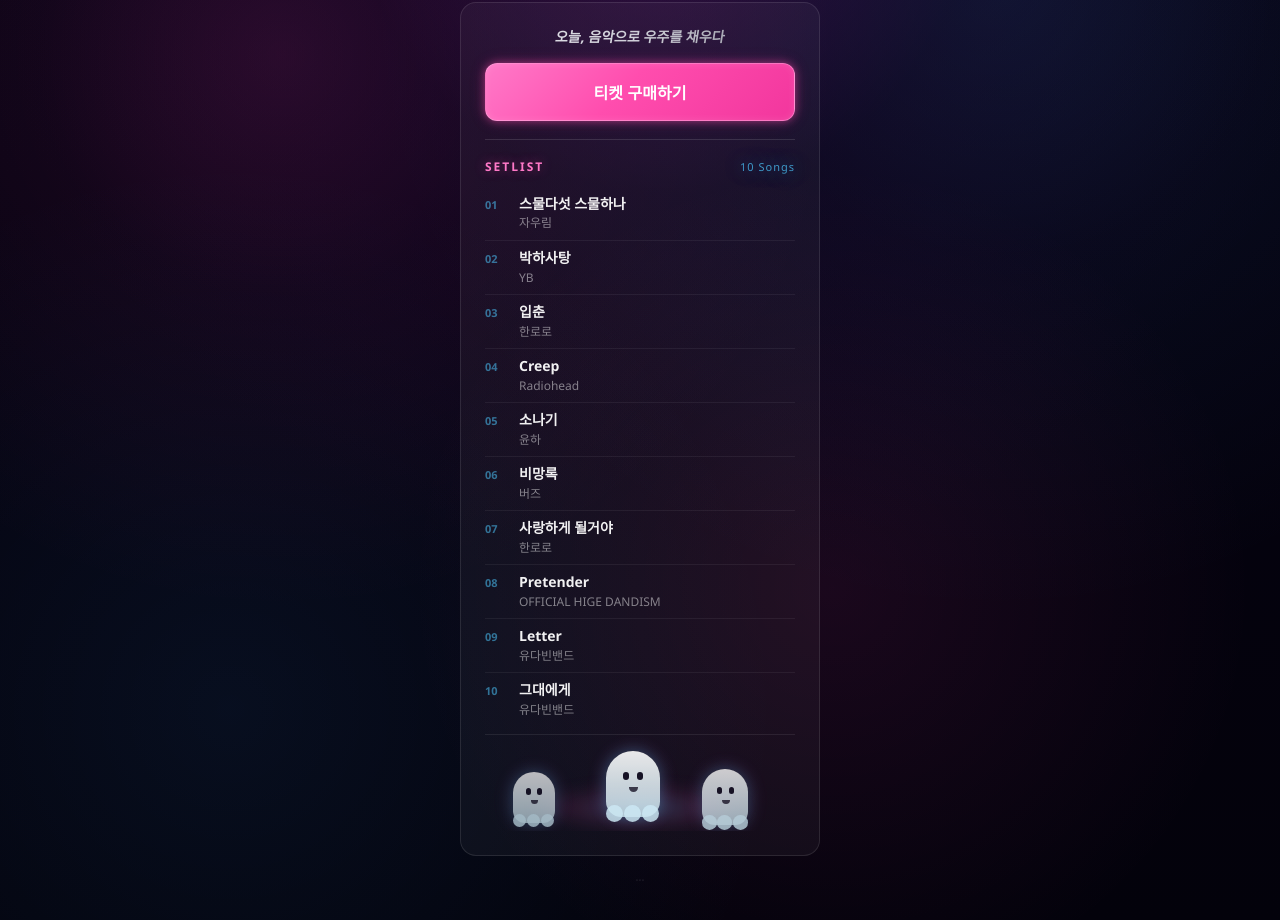
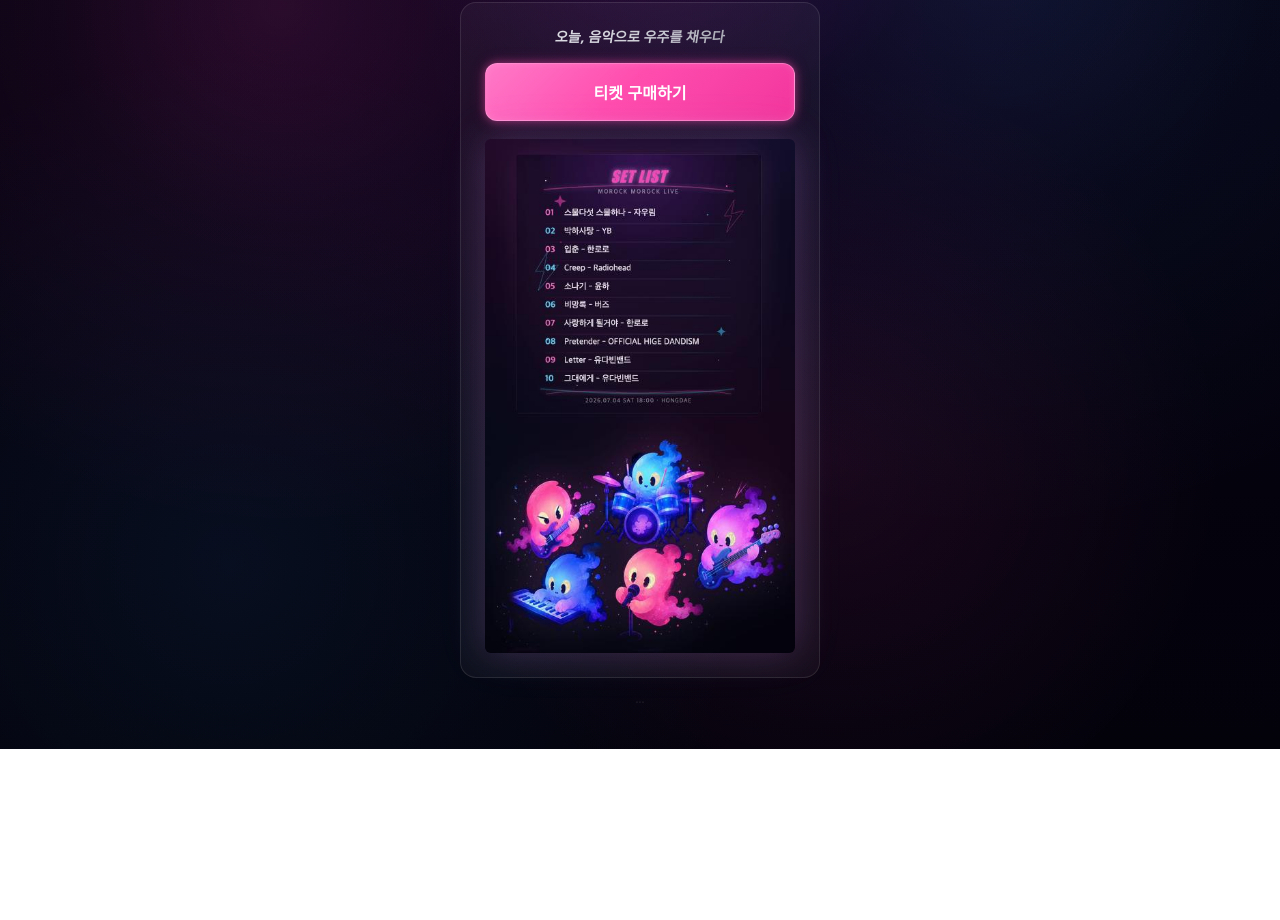
Before and after one commit to fe1220/morock-morock, a React (Vite) app: page / in a window 1280 px wide. Shown: the part 284-1204 px from the top of the page. After the commit the page ends 1033 px from the top, so only its background shows below. Built offline with nearby package versions, Linux system fonts and the light colour scheme; no server answers; the database is empty.

Commit message:
Use setlist band image on home page

```diff
--- a/src/App.jsx
+++ b/src/App.jsx
@@ -20,22 +20,10 @@ const FALLBACK_TICKETS = [
   "BEAT", "BELL"
 ];
 
-const SETLIST = [
-  ["스물다섯 스물하나", "자우림"],
-  ["박하사탕", "YB"],
-  ["입춘", "한로로"],
-  ["Creep", "Radiohead"],
-  ["소나기", "윤하"],
-  ["비망록", "버즈"],
-  ["사랑하게 될거야", "한로로"],
-  ["Pretender", "OFFICIAL HIGE DANDISM"],
-  ["Letter", "유다빈밴드"],
-  ["그대에게", "유다빈밴드"],
-];
-
 const ADMIN_PASSWORD = "morock2026";
 const KAKAO_LINK = "https://qr.kakaopay.com/FWTghOPPE5dc01755";
 const BANK_ACCOUNT = "카카오뱅크 79423225974 김상현";
+const SETLIST_BAND_IMG = `${import.meta.env.BASE_URL}setlist-band-20260620.jpg`;
 const SPACE_LAYERS = [
   "radial-gradient(circle at 52% 14%, rgba(74,19,91,.62) 0, rgba(31,7,48,.34) 25%, transparent 55%)",
   "radial-gradient(circle at 22% 28%, rgba(255,66,183,.16) 0, rgba(255,66,183,.06) 18%, transparent 42%)",
@@ -341,126 +329,16 @@ export default function App() {
 
   const setlistSection = {
     marginTop: "6px",
-    paddingTop: "18px",
-    borderTop: "1px solid rgba(255,255,255,0.12)",
-    textAlign: "left",
+    width: "100%",
   };
 
-  const setlistHeader = {
-    display: "flex",
-    alignItems: "center",
-    justifyContent: "space-between",
-    marginBottom: "12px",
+  const setlistBandImage = {
+    display: "block",
+    width: "100%",
+    height: "auto",
+    borderRadius: "6px",
+    filter: "drop-shadow(0 0 18px rgba(255,66,183,0.16)) drop-shadow(0 0 22px rgba(77,200,255,0.12))",
   };
-
-  const setlistTitle = {
-    color: "#ff79c8",
-    fontSize: "12px",
-    fontWeight: "800",
-    letterSpacing: "2px",
-    textTransform: "uppercase",
-    textShadow: "0 0 12px rgba(255, 79, 176, 0.45)",
-  };
-
-  const setlistCount = {
-    color: "#4dc8ffbb",
-    fontSize: "11px",
-    letterSpacing: "1px",
-    textShadow: glowBlue,
-  };
-
-  const setlistRow = {
-    display: "grid",
-    gridTemplateColumns: "24px minmax(0, 1fr)",
-    gap: "10px",
-    alignItems: "baseline",
-    padding: "8px 0",
-    borderBottom: "1px solid rgba(255,255,255,0.06)",
-  };
-
-  const setlistNumber = {
-    color: "#4dc8ff88",
-    fontSize: "11px",
-    fontWeight: "700",
-    fontVariantNumeric: "tabular-nums",
-  };
-
-  const setlistSong = {
-    color: "#fffffff0",
-    fontSize: "14px",
-    fontWeight: "700",
-    lineHeight: "1.35",
-    wordBreak: "keep-all",
-  };
-
-  const setlistArtist = {
-    color: "#ffffff78",
-    fontSize: "12px",
-    lineHeight: "1.35",
-    marginTop: "2px",
-    wordBreak: "keep-all",
-  };
-
-  const ghostStage = {
-    position: "relative",
-    height: "96px",
-    marginTop: "16px",
-    borderTop: "1px solid rgba(255,255,255,0.08)",
-    overflow: "hidden",
-  };
-
-  const ghostGlow = {
-    position: "absolute",
-    left: "50%",
-    bottom: "0",
-    width: "220px",
-    height: "46px",
-    transform: "translateX(-50%)",
-    background: "radial-gradient(ellipse at center, rgba(77,200,255,0.28) 0%, rgba(255,79,176,0.12) 42%, transparent 72%)",
-    filter: "blur(8px)",
-  };
-
-  const ghostBody = (left, bottom, scale = 1, opacity = 1) => ({
-    position: "absolute",
-    left,
-    bottom,
-    width: `${54 * scale}px`,
-    height: `${66 * scale}px`,
-    borderRadius: `${28 * scale}px ${28 * scale}px ${16 * scale}px ${16 * scale}px`,
-    background: "linear-gradient(180deg, rgba(255,255,255,0.96), rgba(214,244,255,0.82))",
-    boxShadow: "0 0 16px rgba(77,200,255,0.34), 0 0 26px rgba(255,79,176,0.14)",
-    opacity,
-  });
-
-  const ghostEye = (left, scale = 1) => ({
-    position: "absolute",
-    top: `${21 * scale}px`,
-    left: `${left * scale}px`,
-    width: `${6 * scale}px`,
-    height: `${8 * scale}px`,
-    borderRadius: "999px",
-    background: "#171326",
-  });
-
-  const ghostMouth = scale => ({
-    position: "absolute",
-    top: `${36 * scale}px`,
-    left: `${23 * scale}px`,
-    width: `${9 * scale}px`,
-    height: `${5 * scale}px`,
-    borderRadius: "0 0 999px 999px",
-    background: "rgba(23,19,38,0.8)",
-  });
-
-  const ghostTail = (left, scale = 1) => ({
-    position: "absolute",
-    bottom: `${-5 * scale}px`,
-    left: `${left * scale}px`,
-    width: `${17 * scale}px`,
-    height: `${17 * scale}px`,
-    borderRadius: "50%",
-    background: "rgba(214,244,255,0.84)",
-  });
 
   // ── VIEWS ──────────────────────────────────────────────
 
@@ -484,55 +362,7 @@ export default function App() {
             티켓 구매하기
           </button>
           <div style={setlistSection}>
-            <div style={setlistHeader}>
-              <div style={setlistTitle}>Setlist</div>
-              <div style={setlistCount}>{SETLIST.length} Songs</div>
-            </div>
-            <div>
-              {SETLIST.map(([song, artist], index) => (
-                <div
-                  key={`${song}-${artist}`}
-                  style={{
-                    ...setlistRow,
-                    borderBottom: index === SETLIST.length - 1 ? "none" : setlistRow.borderBottom,
-                    padding: index === SETLIST.length - 1 ? "8px 0 0" : setlistRow.padding,
-                  }}
-                >
-                  <div style={setlistNumber}>{String(index + 1).padStart(2, "0")}</div>
-                  <div>
-                    <div style={setlistSong}>{song}</div>
-                    <div style={setlistArtist}>{artist}</div>
-                  </div>
-                </div>
-              ))}
-            </div>
-            <div style={ghostStage} aria-hidden="true">
-              <div style={ghostGlow} />
-              <div style={ghostBody("9%", "8px", 0.78, 0.74)}>
-                <div style={ghostEye(17, 0.78)} />
-                <div style={ghostEye(31, 0.78)} />
-                <div style={ghostMouth(0.78)} />
-                <div style={ghostTail(0, 0.78)} />
-                <div style={ghostTail(18, 0.78)} />
-                <div style={ghostTail(36, 0.78)} />
-              </div>
-              <div style={ghostBody("39%", "14px", 1, 0.94)}>
-                <div style={ghostEye(17)} />
-                <div style={ghostEye(31)} />
-                <div style={ghostMouth(1)} />
-                <div style={ghostTail(0)} />
-                <div style={ghostTail(18)} />
-                <div style={ghostTail(36)} />
-              </div>
-              <div style={ghostBody("70%", "6px", 0.86, 0.82)}>
-                <div style={ghostEye(17, 0.86)} />
-                <div style={ghostEye(31, 0.86)} />
-                <div style={ghostMouth(0.86)} />
-                <div style={ghostTail(0, 0.86)} />
-                <div style={ghostTail(18, 0.86)} />
-                <div style={ghostTail(36, 0.86)} />
-              </div>
-            </div>
+            <img src={SETLIST_BAND_IMG} alt="MOROCK MOROCK setlist and ghost band" style={setlistBandImage} />
           </div>
         </div>
       </div>
```
Also changed, not shown: public/setlist-band-20260620.jpg (added).
